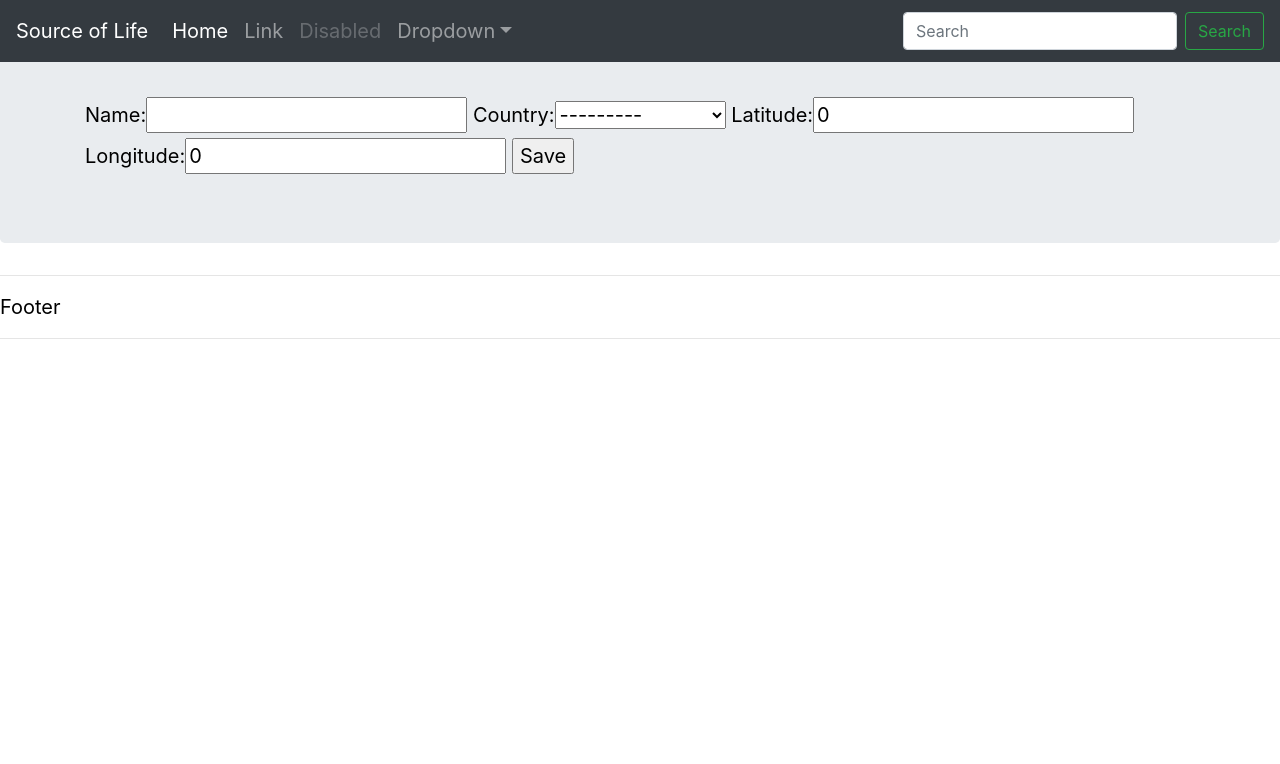
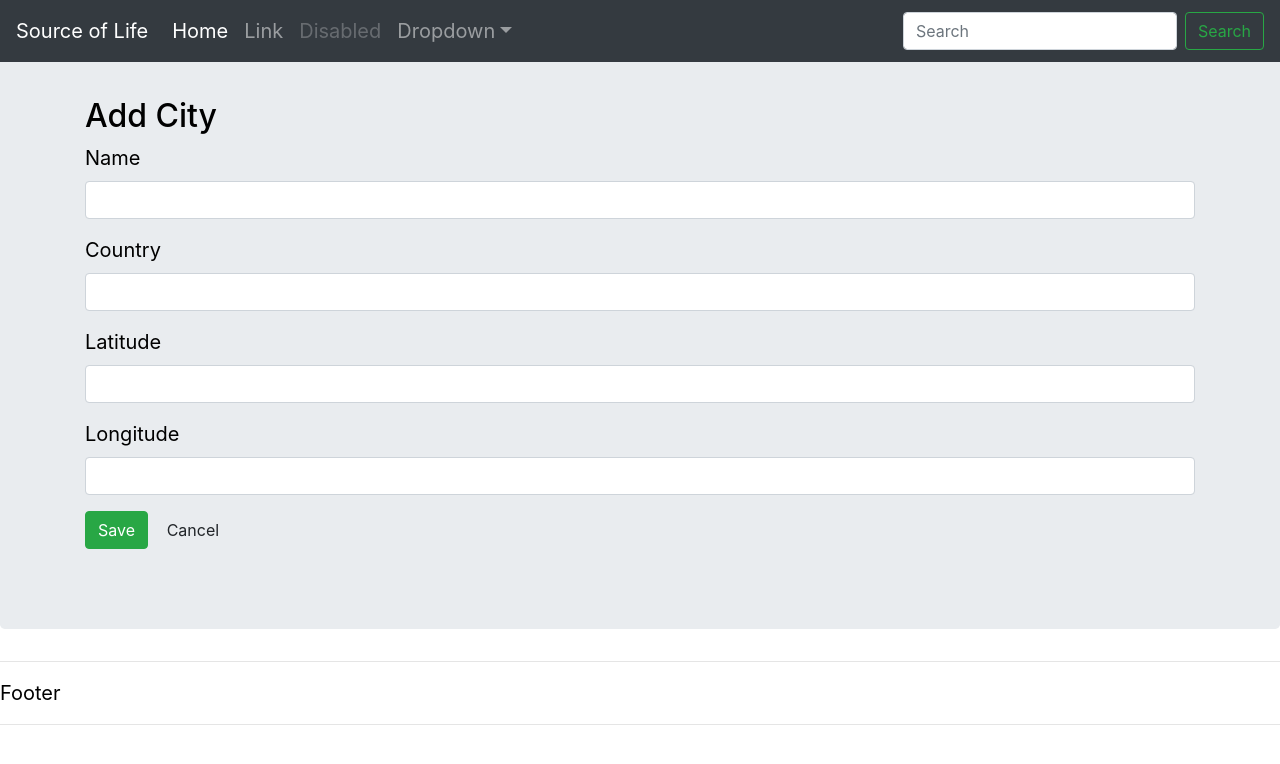
Before and after one commit to Kandroodi/WaterSystem, a Django app: page /city/new/ in a window 1280 px wide. Shown: the top 764 px of the page. Run offline with Django 3.2, Linux system fonts and the light colour scheme; tables that the repository leaves empty hold one stand-in row (values such as "Sample post"); some libraries are stand-ins or nearby versions.

Commit message:
First bootstrap and form

```diff
--- a/installations/models.py
+++ b/installations/models.py
@@ -10,7 +10,7 @@ class Country(models.Model):
         return self.name
 
 class City(models.Model):
-    name = models.CharField(max_length=100, blank=False)
+    name = models.CharField(max_length=100, blank=False, help_text='City name!')
     country = models.ForeignKey(Country, on_delete= models.CASCADE, blank=True)
     latitude = models.DecimalField(max_digits=7, decimal_places=5, default=0)
     longitude = models.DecimalField(max_digits=7, decimal_places=5, default=0)
--- a/installations/templates/installations/city_form.html
+++ b/installations/templates/installations/city_form.html
@@ -1,8 +1,33 @@
 {% extends 'installations/base.html' %}
+{% load widget_tweaks %}
+
 {% block main_content %}
+
+<h2>Add City</h2>
 <form method="POST" action="">
     {% csrf_token %}
-    {{ form }}
-    <input type="submit" value="Save">
+
+    {% for hidden in form.hidden_fields %}
+      {{ hidden }}
+    {% endfor %}
+
+    {% for field in form.visible_fields %}
+      <div class="form-group">
+        <label for="{{ field.id_for_label }}">{{ field.label }}</label>
+        {% render_field form.name class="form-control" %}
+          <!--        {{ field|add_class:'form-control' }}-->
+        {% for error in field.errors %}
+          <span class="help-block">{{ error }}</span>
+        {% endfor %}
+      </div>
+    {% endfor %}
+
+    <div class="form-group">
+      <button type="submit" class="btn btn-success">
+        <span class="glyphicon glyphicon-ok"></span> Save
+      </button>
+      <a href="{% url 'installations:city-new' %}" class="btn btn-default">Cancel</a>
+    </div>
+<!--    <input type="submit" class="btn btn-success" value="Save">-->
 </form>
 {% endblock %}
--- a/waterSystem/settings.py
+++ b/waterSystem/settings.py
@@ -38,6 +38,7 @@ INSTALLED_APPS = [
     'django.contrib.sessions',
     'django.contrib.messages',
     'django.contrib.staticfiles',
+    'widget_tweaks',
 ]
 
 MIDDLEWARE = [
```
